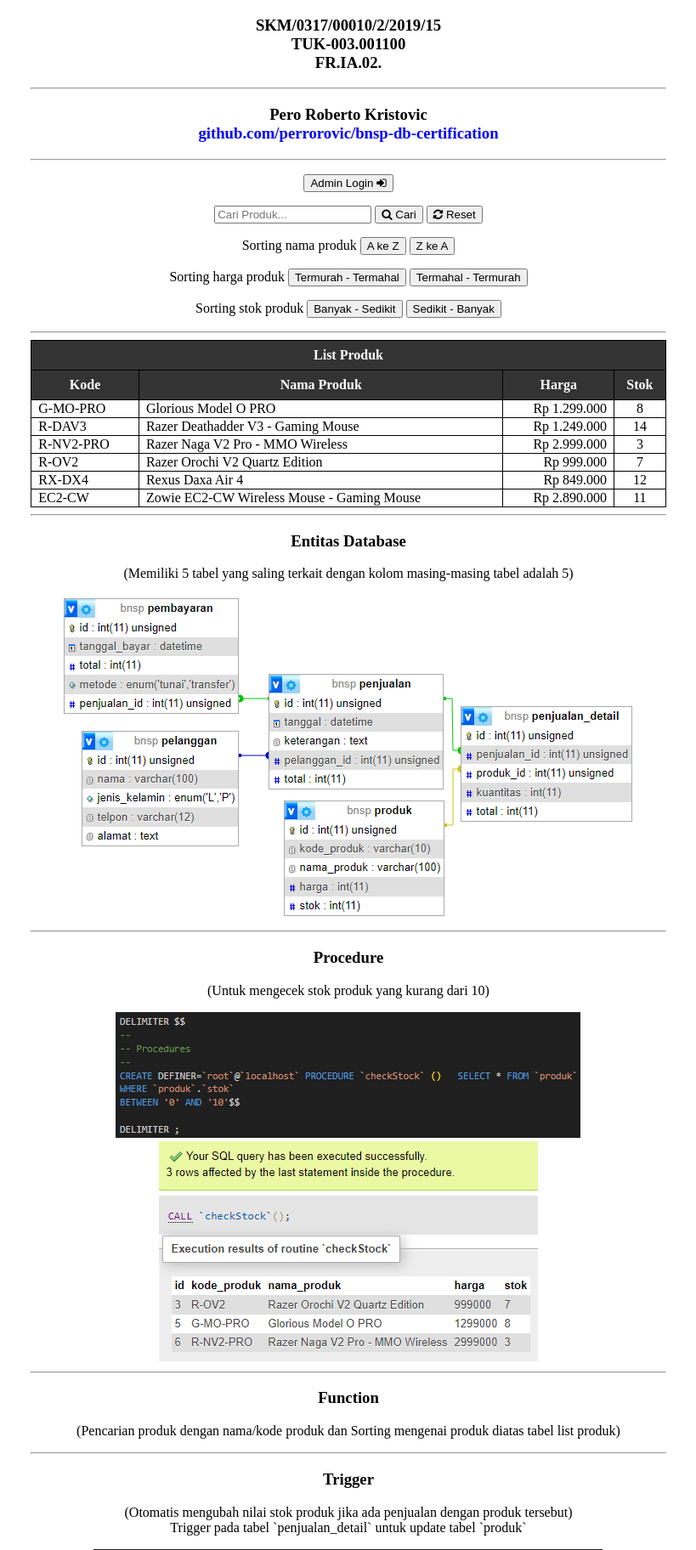
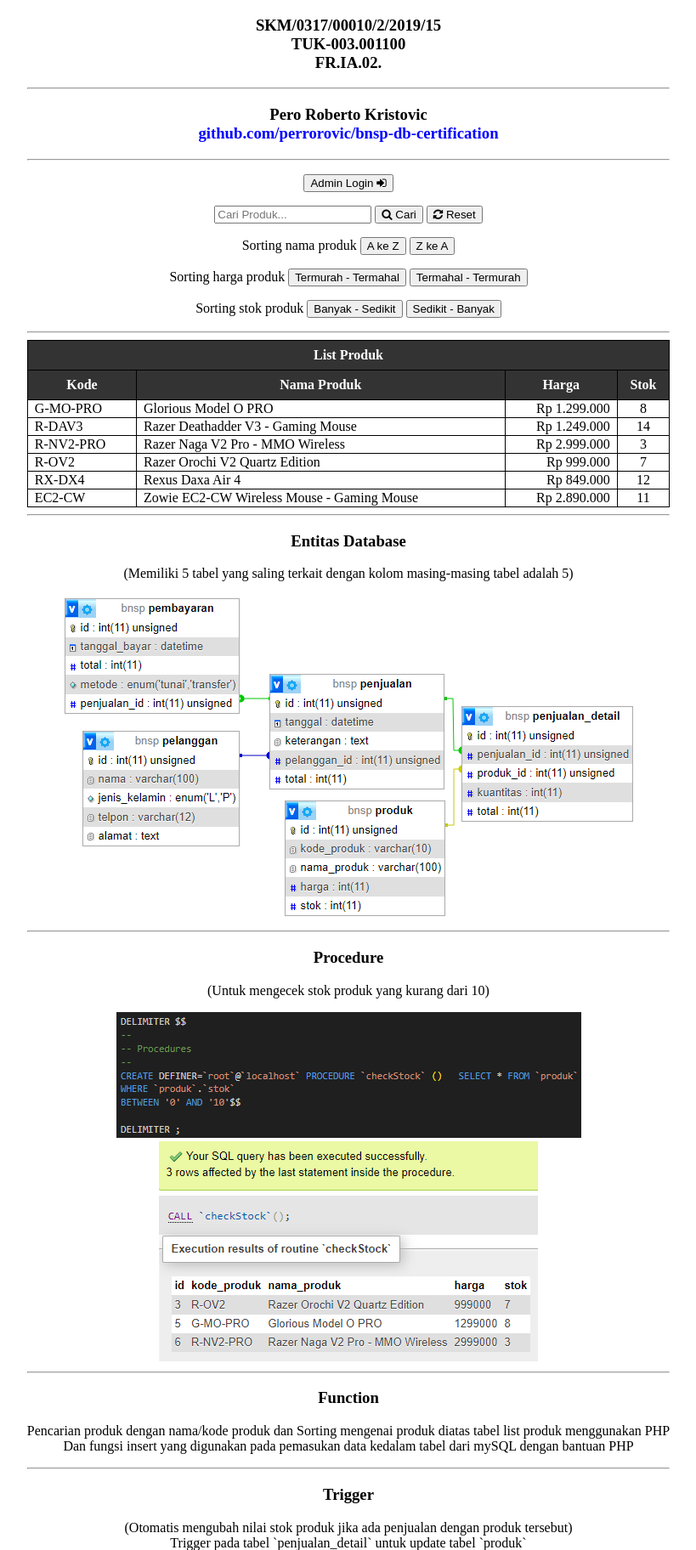
Before and after one commit to perrorovic/bnsp-db-certification, a PHP site: page / in a window 1280 px wide. Shown: the top 1824 px of the page at 85% size, without its empty margins (230-1049 px from the left). Run offline with PHP 8.4, Linux system fonts and the light colour scheme; data comes from the database, SQL or seed files in the repository.

Commit message:
content repair

```diff
--- a/index.php
+++ b/index.php
@@ -156,7 +156,8 @@ if (isset($_POST["sortName_DESC"])) {
   <hr>
   <article>
     <h3>Function </h3>
-    <p>(Pencarian produk dengan nama/kode produk dan Sorting mengenai produk diatas tabel list produk)</p>
+    <p>Pencarian produk dengan nama/kode produk dan Sorting mengenai produk diatas tabel list produk menggunakan PHP<br>
+    Dan fungsi insert yang digunakan pada pemasukan data kedalam tabel dari mySQL dengan bantuan PHP</p>
   </article>
   <hr>
   <article>
```
